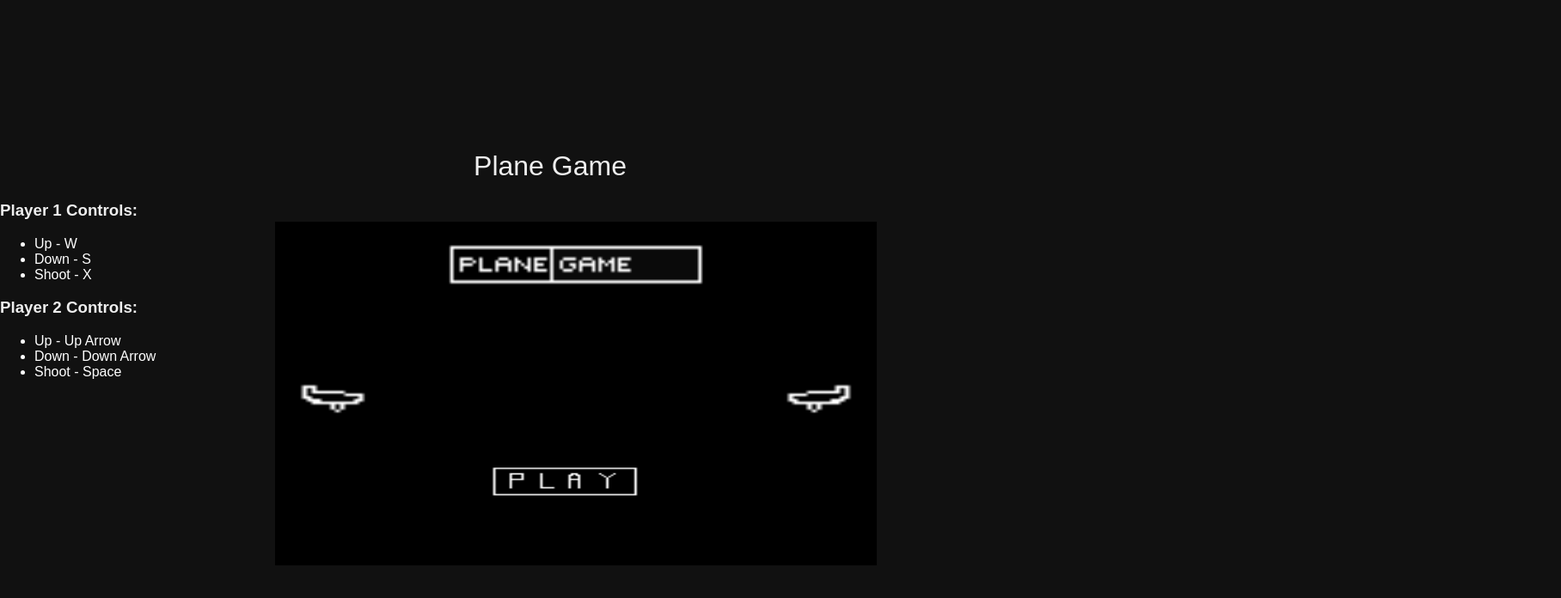
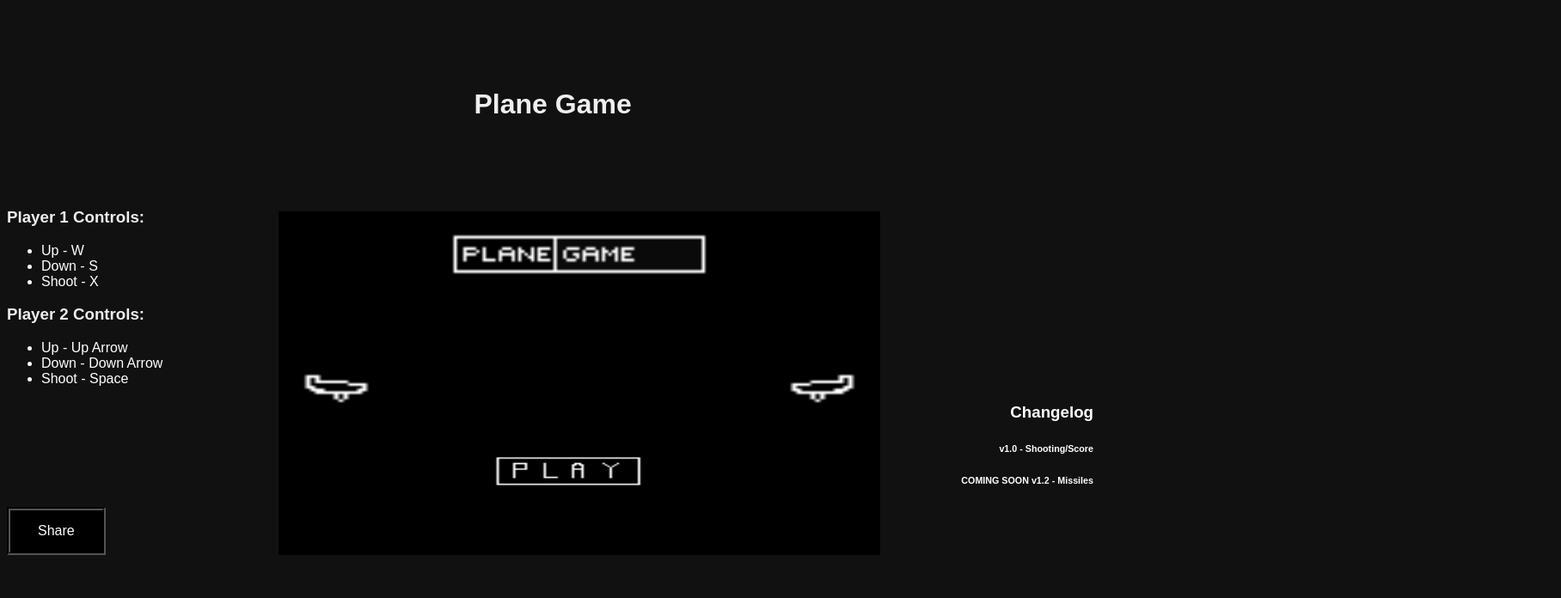
Before and after one commit to bread54444/planegame, a plain HTML site: page index.html in a window 1280 px wide. Shown: the whole page at 86% size, 1816 px wide, since content can reach past the window. Drawn offline with Linux system fonts and the light colour scheme; no server answers.

Commit message:
Add files via upload

```diff
--- a/css/styles.css
+++ b/css/styles.css
@@ -3,8 +3,8 @@ html, body {
   }
 
   body {
-    margin: 0;
-    padding: 0;
+
+
     background: #111;
     color: #eee;
     font: caption;
@@ -13,15 +13,37 @@ html, body {
 
   canvas{
 
-    position:relative; left:25%; top:-25%;
+    position:relative; right: -25%; top:-50%;
 }
 
-.game_header{
-    font:caption;
-    text-align: center;
-    font-size: 2rem;
+.header{
+   position: relative;
+   right:-43%;
+   top : -10%;
 }
 
 ul{
-    color : white;
+    color  : white;
 }
+
+.clog{
+  color : white;
+  text-align: right;
+}
+
+.share_button
+{
+
+    background-color: black; /* Green */
+    border: black;
+    border-width: 4px;
+    border-style: groove;
+    color: white;
+    padding: 15px 32px;
+    text-align: center;
+    text-decoration: cadetblue;
+    font:caption;
+    display: inline-block;
+    font-size: 16px;
+
+}
--- a/index.html
+++ b/index.html
@@ -23,7 +23,10 @@
 </head>
 
 <body>
-<h1 class = "game_header">Plane Game</h1>
+    <div class = "header">
+        <h1>Plane Game</h1>
+    </div>
+
 <div id = "player1controls">
     <h3>Player 1 Controls:</h3>
 <ul>
@@ -42,6 +45,16 @@
     </li>
 </ul>
 </div>
+<div class = 'clog'>
+    <h3>Changelog</h3>
+
+        <h6>v1.0 - Shooting/Score</h6>
+        <h6>COMING SOON v1.2 - Missiles</h6>
+
+</div>
+<div>
+    <a href="https://twitter.com/intent/tweet?text=Come play plane game at https://bread54444.github.io/planegame" target="_blank"><button class = "share_button">Share</button></a>
+</div>
 
 </body>
 
```
